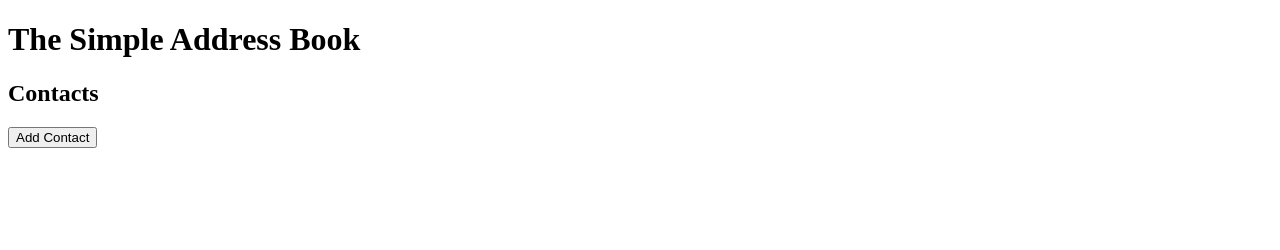
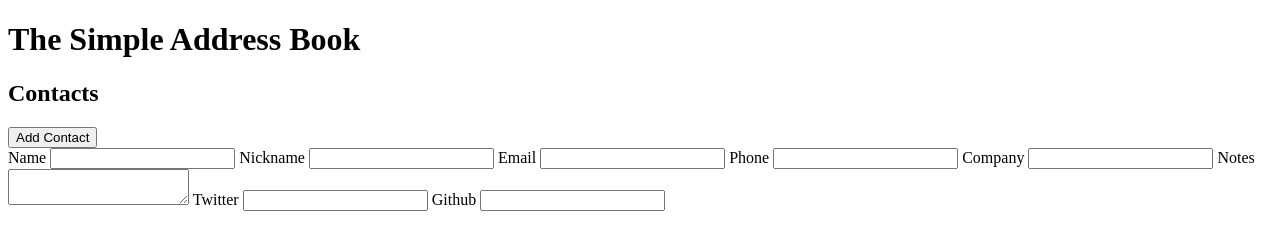
Before and after one commit to 1CIM/address_book_challenge, a website: page src/index.html in a window 1280 px wide. Drawn offline with Linux system fonts and the light colour scheme.

Commit message:
added contact form to index.html

```diff
--- a/src/index.html
+++ b/src/index.html
@@ -13,6 +13,24 @@
       <h2>Contacts</h2>
       <button id="add-contact">Add Contact</button>
     </div>
+    <form id="new-contact-form">
+      <label for="name">Name</label>
+      <input id="name" name="name" type="text">
+      <label for="nickname">Nickname</label>
+      <input id="nickname" name="nickname" type="text">
+      <label for="email">Email</label>
+      <input id="email" name="email" type="email">
+      <label for="phone">Phone</label>
+      <input id="phone" name="phone" type="text">
+      <label for="company">Company</label>
+      <input id="company" name="company" type="text">
+      <label for="notes">Notes</label>
+      <textarea name="notes" id="notes" type="text"></textarea>
+      <label for="twitter">Twitter</label>
+      <input id="twitter" name="twitter" type="text">
+      <label for="github">Github</label>
+      <input id="github" name="github" type="text">
+    </form>
   </div>
 </body>
 </html>
```
Also changed, not shown: cypress/integration/userCanNavigateToApplication.feature.js (+2 -2 lines).
